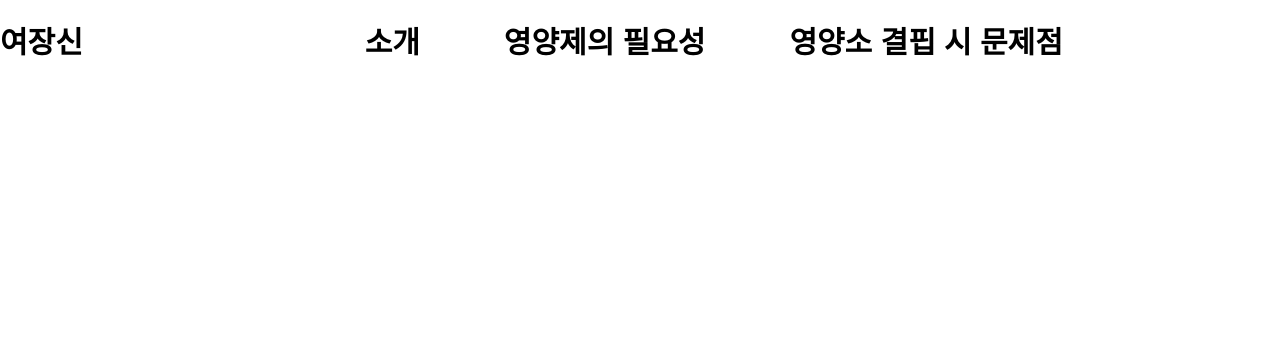
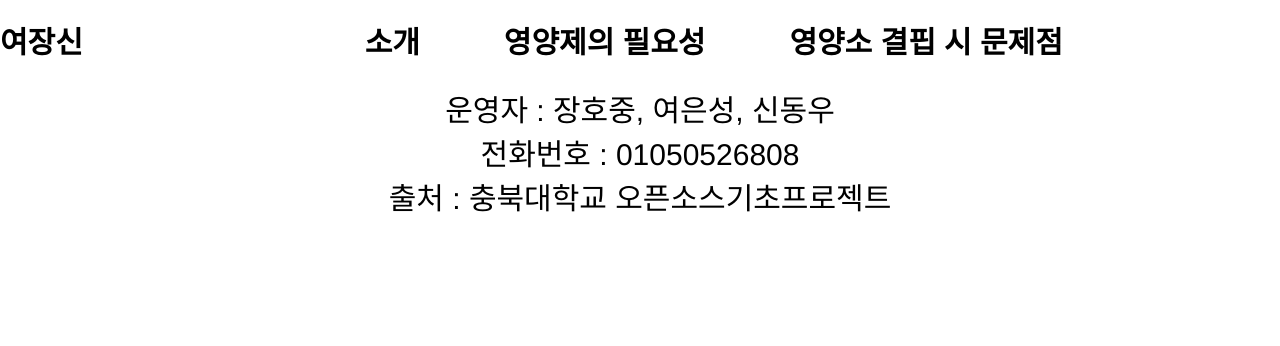
Before and after one commit to snsthqhr/opensauce, a Django app: template templates/pynuts/homepage_problem.html in a window 1280 px wide. Shown: the top 346 px of the page. Run offline with Django 3.2, Linux system fonts and the light colour scheme; the template is opened without the code that fills it, so the values that code supplies are empty.

Commit message:
problem_page

```diff
--- a/templates/pynuts/homepage_problem.html
+++ b/templates/pynuts/homepage_problem.html
@@ -20,5 +20,21 @@
         <div class="main_text">
 
     </div>
+
+
+
+
+
+
+
+    <div classs="last">
+
+        운영자 : 장호중, 여은성, 신동우<br/>
+      전화번호 : 01050526808<br/>
+      출처 : 충북대학교 오픈소스기초프로젝트
+
+
+
+      </div>
         </body>
         </html>
```
